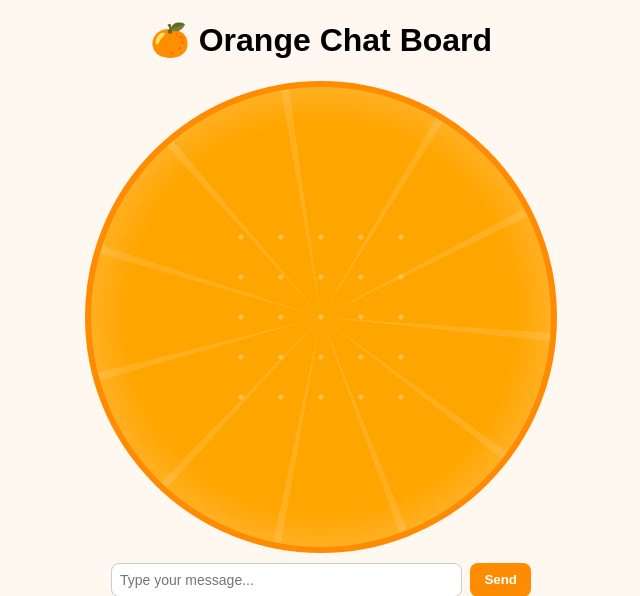
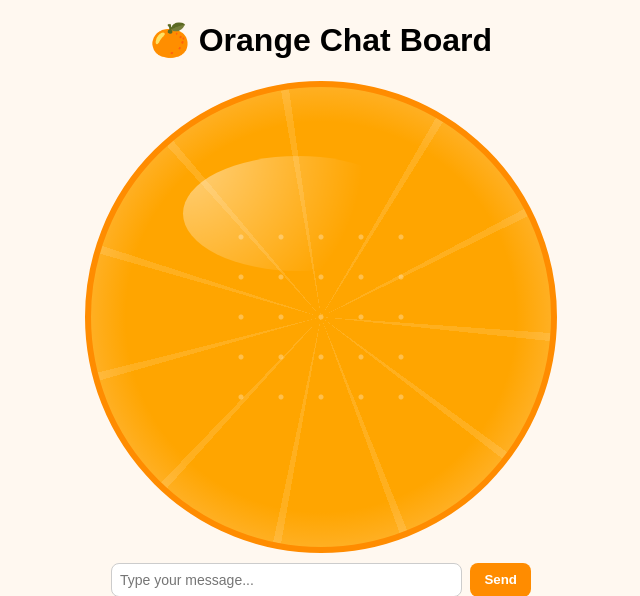
Before and after one commit to sunayanapamula-gif/chat-api, a Flask app: page / in a window 1280 px wide. Shown: the top 596 px of the page, without its empty margins (319-959 px from the left). Run offline with Flask 3, Linux system fonts and the light colour scheme.

Commit message:
Update index.html

```diff
--- a/templates/index.html
+++ b/templates/index.html
@@ -49,6 +49,17 @@
             transform: translate(-50%, -50%);
             border-radius: 50%;
             opacity: 0.4;
+            pointer-events: none;
+        }
+
+        /* Glossy highlight */
+        .glossy {
+            position: absolute;
+            top: 15%; left: 20%;
+            width: 50%; height: 25%;
+            background: radial-gradient(circle at top left, rgba(255,255,255,0.7), transparent 70%);
+            border-radius: 50%;
+            opacity: 0.7;
             pointer-events: none;
         }
 
@@ -107,7 +118,9 @@
 </head>
 <body>
     <h1 style="text-align:center;">🍊 Orange Chat Board</h1>
-    <div id="chat-box"></div>
+    <div id="chat-box">
+        <div class="glossy"></div>
+    </div>
     <div id="input-box">
         <input type="text" id="message" placeholder="Type your message..." />
         <button onclick="sendMessage()">Send</button>
```
